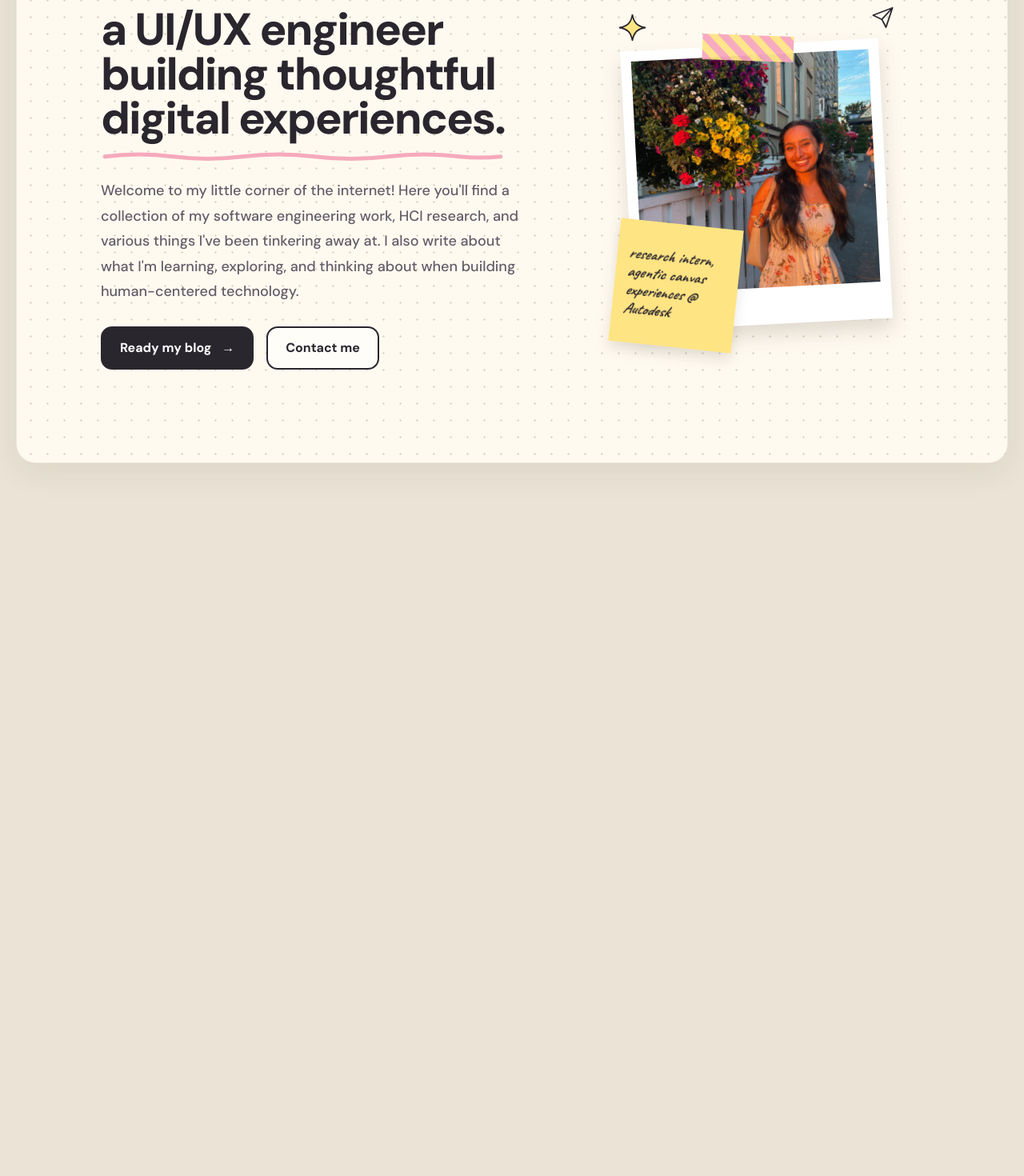
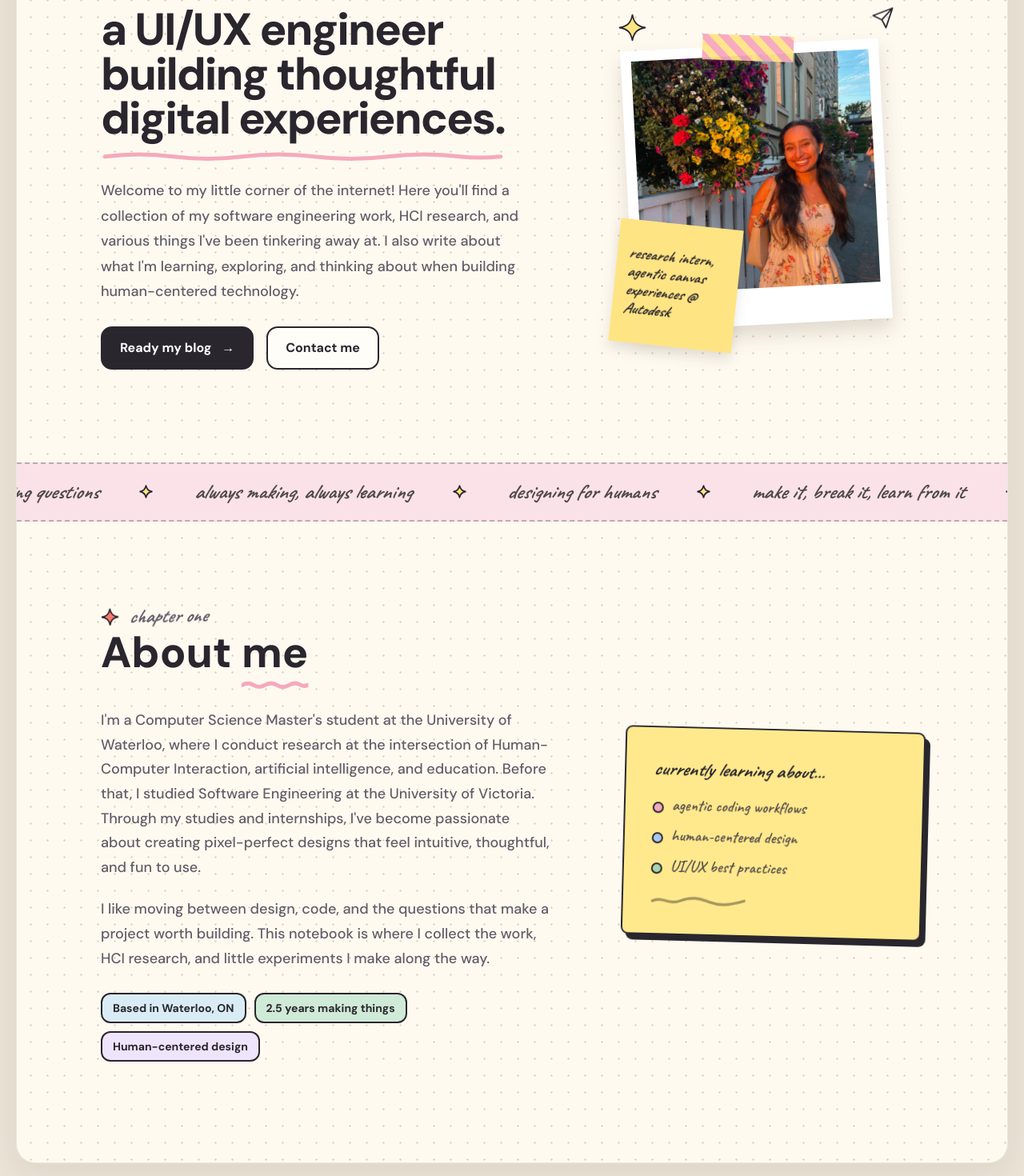
Before and after one commit to sejal-agarwal/sejal-notebook-portfolio, a Next.js app: page / in a window 1280 px wide. Shown: the part 223-1693 px from the top of the page at 80% size. Before the commit the page ends 818 px from the top, so only its background shows below. Built offline with nearby package versions, Linux system fonts and the light colour scheme.

Commit message:
about me section

```diff
--- a/src/app/globals.css
+++ b/src/app/globals.css
@@ -88,7 +88,7 @@ a:focus-visible {
 .header {
   position: sticky;
   top: 0;
-  z-index: 3;
+  z-index: 4;
   isolation: isolate;
   display: flex;
   align-items: center;
@@ -295,6 +295,202 @@ h1 {
   justify-self: center;
 }
 
+.phraseStrip {
+  width: 100%;
+  overflow: hidden;
+  border-top: 2px dashed rgba(98, 93, 104, 0.42);
+  border-bottom: 2px dashed rgba(98, 93, 104, 0.42);
+  background: #fbe2e9;
+}
+
+.phraseTrack {
+  display: flex;
+  width: max-content;
+  animation: phrase-roll 38s linear infinite;
+}
+
+.phraseSet {
+  display: flex;
+  min-height: 70px;
+  flex: 0 0 auto;
+  align-items: center;
+  gap: clamp(28px, 4vw, 58px);
+  padding: 0 clamp(28px, 4vw, 58px);
+  color: #514a4c;
+  font-family: var(--font-hand, var(--hand-fallback));
+  font-size: clamp(20px, 2vw, 28px);
+  font-style: italic;
+  font-weight: 700;
+  white-space: nowrap;
+}
+
+.phraseSpark {
+  width: 17px;
+  height: 17px;
+  flex: 0 0 auto;
+  color: var(--yellow);
+}
+
+.visuallyHidden {
+  position: absolute;
+  width: 1px;
+  height: 1px;
+  overflow: hidden;
+  clip: rect(0, 0, 0, 0);
+  white-space: nowrap;
+  clip-path: inset(50%);
+}
+
+.aboutSection {
+  display: grid;
+  width: min(100% - 2 * clamp(28px, 8.2vw, 116px), 1200px);
+  grid-template-columns: minmax(0, 1.2fr) minmax(310px, 0.8fr);
+  align-items: center;
+  gap: clamp(42px, 7vw, 100px);
+  margin: 0 auto;
+  padding: 104px 0 126px;
+  scroll-margin-top: 110px;
+}
+
+.aboutCopy { min-width: 0; }
+
+.chapterLabel {
+  display: flex;
+  align-items: center;
+  gap: 12px;
+  margin: 0 0 4px;
+  color: #625c69;
+  font-family: var(--font-hand, var(--hand-fallback));
+  font-size: 24px;
+  font-style: italic;
+  font-weight: 700;
+  transform: rotate(-1deg);
+  transform-origin: left center;
+}
+
+.chapterSpark {
+  width: 23px;
+  height: 23px;
+  flex: 0 0 auto;
+  color: #ff766f;
+}
+
+.aboutTitle {
+  width: fit-content;
+  margin: 0;
+  font-size: clamp(42px, 4.2vw, 62px);
+  font-weight: 800;
+  line-height: 1;
+}
+
+.aboutTitle .underlinedPhrase { padding-bottom: 0.22em; }
+
+.aboutTitle .underlineWave {
+  bottom: -0.12em;
+  height: 0.2em;
+}
+
+.aboutBody {
+  max-width: 720px;
+  margin-top: 30px;
+  color: var(--muted-ink);
+  font-size: 18px;
+  font-weight: 500;
+  line-height: 1.7;
+}
+
+.aboutBody p { margin: 0 0 22px; }
+.aboutBody p:last-child { margin-bottom: 0; }
+
+.aboutTags {
+  display: flex;
+  flex-wrap: wrap;
+  gap: 10px;
+  margin-top: 28px;
+}
+
+.aboutTag {
+  display: inline-flex;
+  min-height: 38px;
+  align-items: center;
+  padding: 5px 13px;
+  border: 2px solid var(--ink);
+  border-radius: 12px;
+  font-size: 14px;
+  font-weight: 700;
+  line-height: 1.2;
+}
+
+.aboutTagBlue { background: #d9ecf6; }
+.aboutTagGreen { background: #cfead6; }
+.aboutTagLilac { background: #eee4fb; }
+
+.aboutNote {
+  position: relative;
+  width: 100%;
+  padding: 36px 34px 32px;
+  border: 2px solid var(--ink);
+  border-radius: 9px;
+  background: #ffe98c;
+  box-shadow: 6px 7px 0 var(--ink);
+  transform: rotate(1.5deg);
+}
+
+.aboutNote h3 {
+  margin: 0 0 18px;
+  font-family: var(--font-hand, var(--hand-fallback));
+  font-size: 24px;
+  font-style: italic;
+  font-weight: 700;
+}
+
+.aboutNote ul {
+  display: grid;
+  gap: 13px;
+  margin: 0;
+  padding: 0;
+  list-style: none;
+  color: #514a4c;
+  font-family: var(--font-hand, var(--hand-fallback));
+  font-size: 20px;
+  font-weight: 600;
+}
+
+.aboutNote li {
+  position: relative;
+  padding-left: 24px;
+}
+
+.aboutNote li::before {
+  position: absolute;
+  top: 0.43em;
+  left: 0;
+  width: 10px;
+  height: 10px;
+  border: 2px solid var(--ink);
+  border-radius: 50%;
+  background: var(--pink);
+  content: "";
+}
+
+.aboutNote li:nth-child(2)::before { background: #a8c9ef; }
+.aboutNote li:nth-child(3)::before { background: #a8d3ac; }
+
+.noteUnderline {
+  display: block;
+  width: 120px;
+  height: 18px;
+  margin-top: 22px;
+  overflow: visible;
+}
+
+.noteUnderline path {
+  fill: none;
+  stroke: rgba(97, 88, 57, 0.56);
+  stroke-linecap: round;
+  stroke-width: 4px;
+}
+
 .portraitCard {
   position: absolute;
   top: 10%;
@@ -421,6 +617,10 @@ h1 {
   to { transform: rotate(360deg); }
 }
 
+@keyframes phrase-roll {
+  to { transform: translateX(-50%); }
+}
+
 @keyframes underline-reveal {
   to { clip-path: inset(0 0 0 0); }
 }
@@ -537,12 +737,33 @@ h1 {
   .button { min-height: 50px; padding-inline: 17px; font-size: 15px; }
   .heroArt { width: min(100%, 380px); }
   .stickyNote { padding: 10px 12px; font-size: 17px; }
+
+  .phraseSet {
+    min-height: 60px;
+    gap: 26px;
+    padding-inline: 28px;
+    font-size: clamp(19px, 5vw, 24px);
+  }
+
+  .aboutSection {
+    width: calc(100% - 48px);
+    grid-template-columns: minmax(0, 1fr);
+    gap: 48px;
+    padding: 70px 0 92px;
+  }
+
+  .aboutTitle { font-size: clamp(40px, 10vw, 58px); }
+  .aboutBody { margin-top: 23px; font-size: 16px; line-height: 1.65; }
+  .aboutNote { width: min(100%, 500px); justify-self: center; padding: 30px 26px; }
 }
 
 @media (max-width: 380px) {
   .hero { width: calc(100% - 38px); }
   .heroActions { gap: 12px; }
   .button { padding-inline: 13px; font-size: 14px; }
+  .aboutSection { width: calc(100% - 38px); }
+  .aboutTags { gap: 8px; }
+  .aboutTag { padding-inline: 10px; font-size: 13px; }
 }
 
 @media (prefers-reduced-motion: reduce) {
@@ -562,6 +783,16 @@ h1 {
     animation-delay: 0ms !important;
   }
 
+  .phraseTrack {
+    width: 100%;
+    flex-wrap: wrap;
+    justify-content: center;
+    animation: none;
+  }
+
+  .phraseSet { white-space: normal; }
+  .phraseSet + .phraseSet { display: none; }
+
   .paperPlaneScene,
   .underlineWavePath animate {
     display: none;
--- a/src/app/page.tsx
+++ b/src/app/page.tsx
@@ -124,7 +124,7 @@ export default function Home() {
             </span>
           </h1>
           <p className="intro">
-            Welcome to my little corner of the internet! Here you'll find a collection of my software engineering work, HCI research, and various things I've been tinkering away at. I also write about what I'm learning, exploring, and thinking about when building human-centered technology.
+            Welcome to my little corner of the internet! Here you&apos;ll find a collection of my software engineering work, HCI research, and various things I&apos;ve been tinkering away at. I also write about what I&apos;m learning, exploring, and thinking about when building human-centered technology.
           </p>
           <div className="heroActions">
             <a className="button buttonPrimary" href="#work">
@@ -172,6 +172,84 @@ export default function Home() {
           </aside>
         </div>
       </section>
+
+      <div className="phraseStrip" aria-label="Notebook notes">
+        <div className="phraseTrack" aria-hidden="true">
+          {[0, 1].map((copy) => (
+            <span className="phraseSet" key={copy}>
+              <span>building things, asking questions</span>
+              <Sparkle className="phraseSpark" />
+              <span>always making, always learning</span>
+              <Sparkle className="phraseSpark" />
+              <span>designing for humans</span>
+              <Sparkle className="phraseSpark" />
+              <span>make it, break it, learn from it</span>
+              <Sparkle className="phraseSpark" />
+            </span>
+          ))}
+        </div>
+        <p className="visuallyHidden">
+          Building things, asking questions. Always making, always learning. Designing for humans. Make it, break it, learn from it.
+        </p>
+      </div>
+
+      <section className="aboutSection" id="about" aria-labelledby="about-title">
+        <div className="aboutCopy">
+          <p className="chapterLabel">
+            <Sparkle className="chapterSpark" />
+            <span>chapter one</span>
+          </p>
+          <h2 className="aboutTitle" id="about-title">
+            About{" "}
+            <span className="underlinedPhrase">
+              me
+              <svg className="underlineWave" viewBox="0 0 200 18" preserveAspectRatio="none" aria-hidden="true">
+                <path className="underlineWavePath" d={underlinePaths[0]}>
+                  <animate
+                    attributeName="d"
+                    dur="8s"
+                    repeatCount="indefinite"
+                    calcMode="spline"
+                    keyTimes="0;0.25;0.5;0.75;1"
+                    keySplines="0.42 0 0.58 1;0.42 0 0.58 1;0.42 0 0.58 1;0.42 0 0.58 1"
+                    values={[underlinePaths[0], underlinePaths[1], underlinePaths[2], underlinePaths[1], underlinePaths[0]].join(";")}
+                  />
+                </path>
+              </svg>
+            </span>
+          </h2>
+          <div className="aboutBody">
+            <p>
+              I&apos;m a Computer Science Master&apos;s student at the University of Waterloo,
+              where I conduct research at the intersection of Human-Computer Interaction, artificial intelligence, and education. Before that,
+              I studied Software Engineering at the University of Victoria. Through my studies and
+              internships, I&apos;ve become passionate about creating pixel-perfect designs that feel
+              intuitive, thoughtful, and fun to use.
+            </p>
+            <p>I like moving between design, code, and the
+              questions that make a project worth building. This notebook is where I collect the work, HCI research, and little experiments I make
+              along the way.</p>
+
+          </div>
+          <div className="aboutTags" aria-label="A few things I work on">
+            <span className="aboutTag aboutTagBlue">Based in Waterloo, ON</span>
+            <span className="aboutTag aboutTagGreen">2.5 years making things</span>
+            <span className="aboutTag aboutTagLilac">Human-centered design</span>
+          </div>
+        </div>
+
+        <aside className="aboutNote" aria-labelledby="about-note-title">
+          <h3 id="about-note-title">currently learning about...</h3>
+          <ul>
+            <li>agentic coding workflows</li>
+            <li>human-centered design</li>
+            <li>UI/UX best practices</li>
+          </ul>
+          <svg className="noteUnderline" viewBox="0 0 140 18" aria-hidden="true">
+            <path d="M3 10 C18 3 27 16 44 9 S72 5 87 10 S114 14 137 7" />
+          </svg>
+        </aside>
+      </section>
     </main>
   );
 }
```
